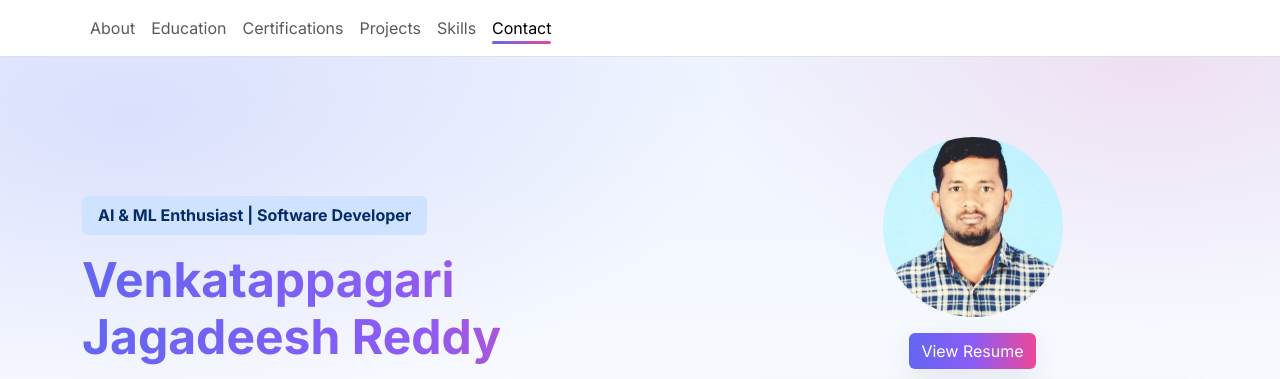
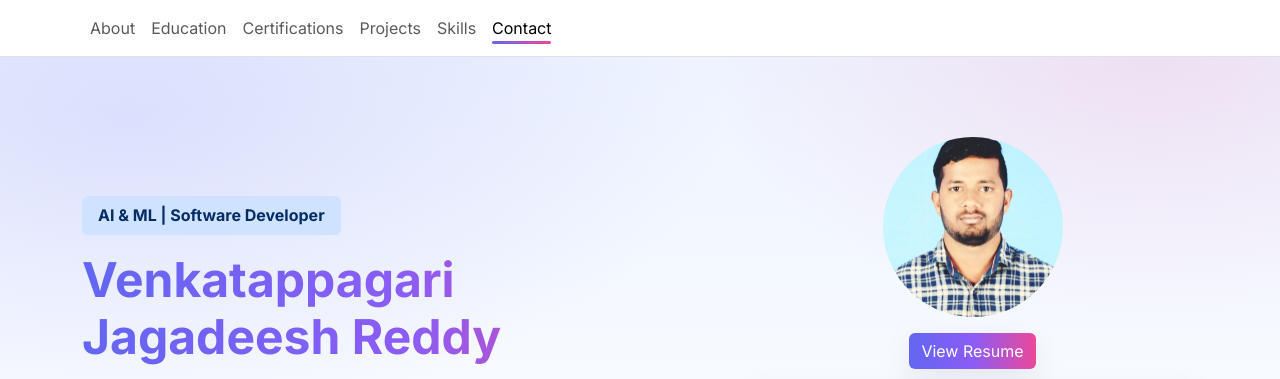
Before and after one commit to Venkatappagari-Jagadeesh-Reddy/Portfolio, a plain HTML site: page index.html in a window 1280 px wide. Shown: the top 379 px of the page. Drawn offline with nearby package versions, Linux system fonts and the light colour scheme.

Commit message:
Update index.html
Updated the Title

```diff
--- a/index.html
+++ b/index.html
@@ -44,7 +44,7 @@
       <div class="container">
         <div class="row align-items-center g-4">
           <div class="col-lg-7">
-            <span class="badge bg-primary-subtle text-primary-emphasis mb-3 py-2 px-3 responsive-badge">AI & ML Enthusiast | Software Developer</span>
+            <span class="badge bg-primary-subtle text-primary-emphasis mb-3 py-2 px-3 responsive-badge">AI & ML | Software Developer</span>
             <h1 class="display-5 fw-bold mb-2 gradient-text animate-hero-title">Venkatappagari Jagadeesh Reddy</h1>
             <p class="lead mb-4 animate-hero-sub">A goal-oriented and creative developer with a passion for building intelligent systems. Possessing strong problem-solving skills and expertise in AI, ML, and web technologies.</p>
             <div class="d-flex flex-wrap gap-2 animate-hero-cta">
```
